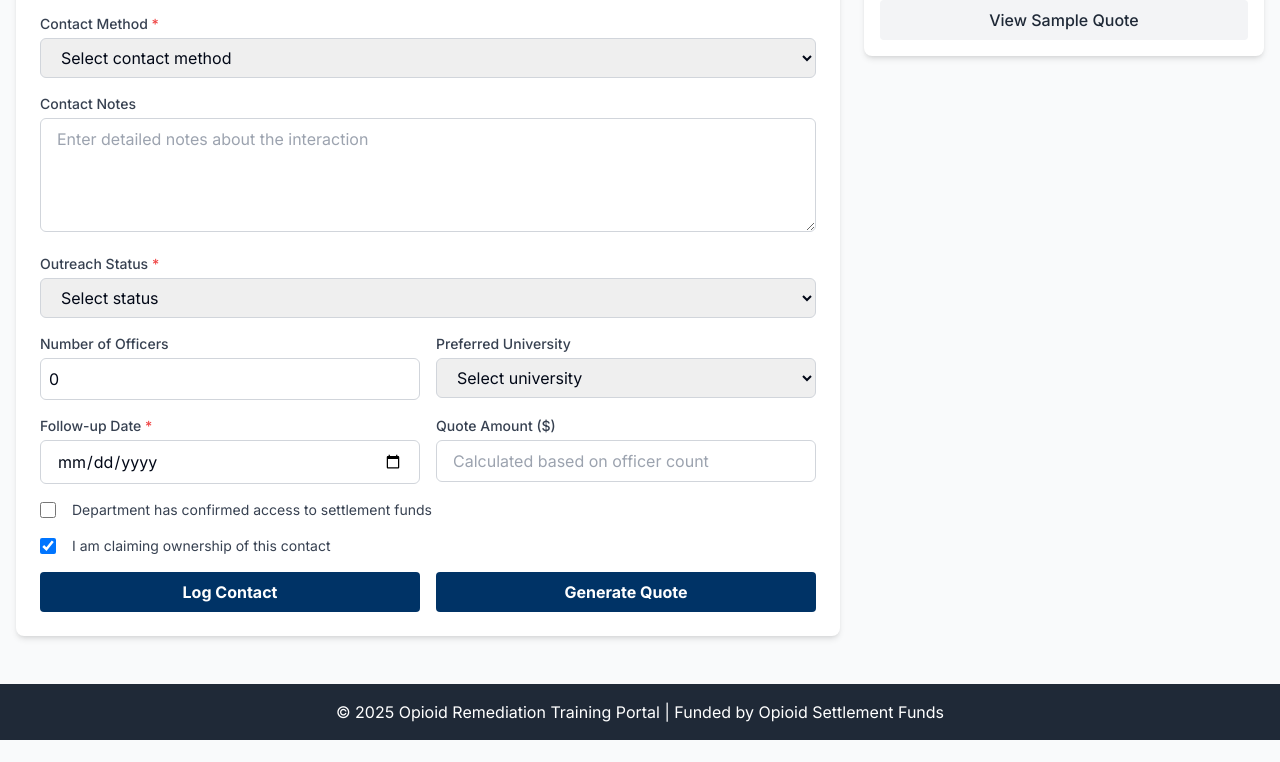
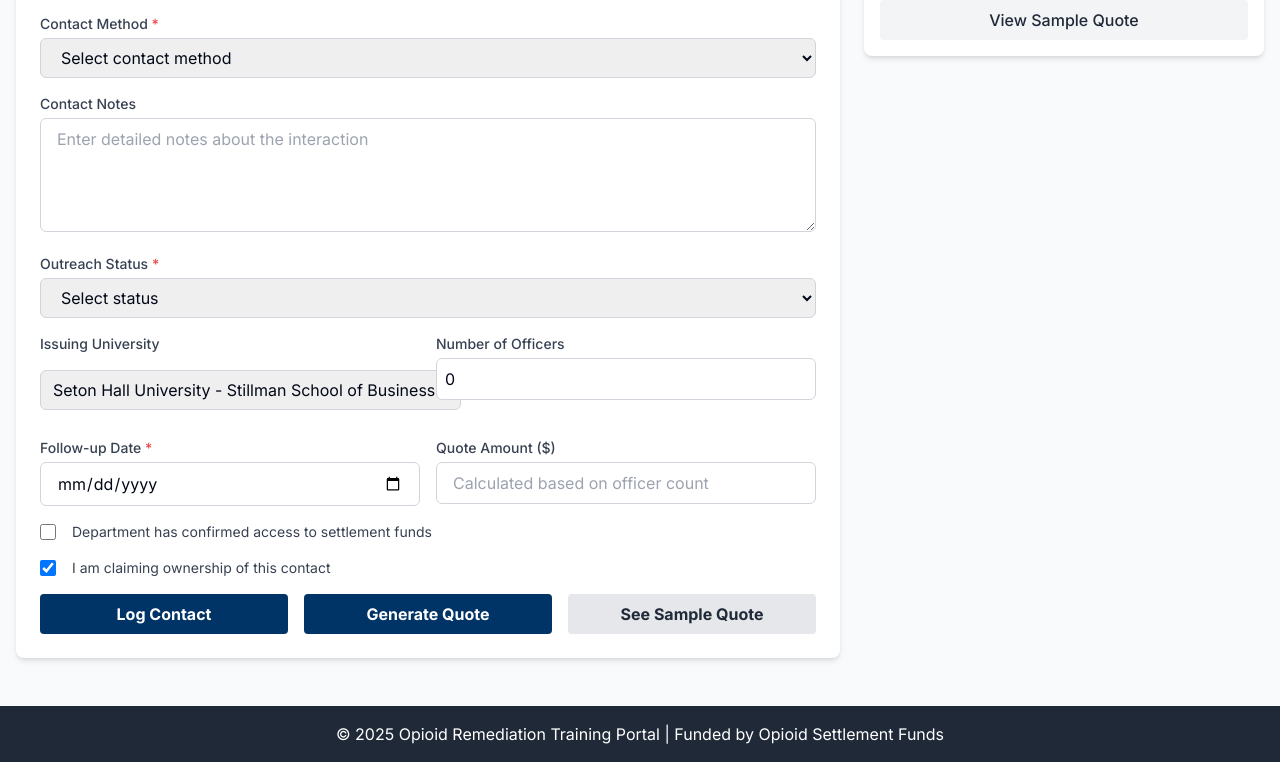
Before and after one commit to ericgr0017/chief-portal, a Next.js app: page /dashboard/outreach in a window 1280 px wide. Shown: the part 912-1674 px from the top of the page. Before the commit the page ends 1652 px from the top, so only its background shows below. Built offline with nearby package versions, Linux system fonts and the light colour scheme.

Commit message:
Add university-based quote generation with Seton Hall University

```diff
--- a/src/app/api/quotes/generate/route.ts
+++ b/src/app/api/quotes/generate/route.ts
@@ -1,8 +1,20 @@
 import { NextRequest, NextResponse } from 'next/server';
 import { fillTemplate } from '@/utils/fillTemplate';
+import { getUniversityById } from '@/data/universities';
 
 export async function POST(request: NextRequest) {
   const formData = await request.json();
+
+  // Get university information (default to Seton Hall if not specified)
+  const universityId = formData.universityId || 'seton-hall';
+  const university = getUniversityById(universityId);
+
+  if (!university) {
+    return NextResponse.json({
+      success: false,
+      message: `University with ID "${universityId}" not found.`
+    }, { status: 404 });
+  }
 
   // Calculate total cost example
   const rawCount = Number(formData.officerCount ?? 0);
@@ -18,7 +30,7 @@ export async function POST(request: NextRequest) {
   });
 
   // Generate a quote number
-  const quoteNumber = `Q-${today.getFullYear()}-${String(today.getMonth() + 1).padStart(2, '0')}-${String(Math.floor(Math.random() * 10000)).padStart(4, '0')}`;
+  const quoteNumber = `${university.id.toUpperCase()}-${today.getFullYear()}-${String(today.getMonth() + 1).padStart(2, '0')}-${String(Math.floor(Math.random() * 10000)).padStart(4, '0')}`;
 
   // Calculate expiration date (30 days from now)
   const expirationDate = new Date(today);
@@ -29,12 +41,21 @@ export async function POST(request: NextRequest) {
     day: 'numeric'
   });
 
+  // Format the university address
+  const formattedAddress = `${university.name}
+${university.school}
+${university.address.street}${university.address.unit ? ', ' + university.address.unit : ''}
+${university.address.city}, ${university.address.state} ${university.address.zip}`;
+
   // Example template (you can store this in a DB or a file):
   const quoteTemplate = `
 =======================================================================
                 OPERATIONAL READINESS TRAINING PROGRAM
                       OFFICIAL PRICE QUOTATION
 =======================================================================
+
+FROM:
+${formattedAddress}
 
 Quote Number: {{quoteNumber}}
 Date: {{date}}
@@ -59,6 +80,7 @@ Training Program: Operational Readiness for Police Officers
 Duration: 2-day intensive training (16 hours total)
 Location: On-site at your department or preferred facility
 Certification: All officers will receive official certification upon completion
+Provider: ${university.name}, ${university.school}
 
 -----------------------------------------------------------------------
 PRICING BREAKDOWN
@@ -89,14 +111,16 @@ PROGRAM BENEFITS
 • Community resource coordination strategies
 • Post-incident support and officer wellness components
 
-To accept this quotation, please contact us at training@chiefportal.org
-or call (555) 123-4567.
+To accept this quotation, please contact us at ${university.contactEmail}
+or call ${university.contactPhone}.
 
 This quote is valid for 30 days from the date of issue.
 
 Sincerely,
 
 The Operational Readiness Training Team
+${university.name}
+${university.school}
 =======================================================================
 `;
 
@@ -117,5 +141,6 @@ The Operational Readiness Training Team
   return NextResponse.json({
     success: true,
     quote: filledQuote,
+    university: university
   });
 }
--- a/src/app/dashboard/outreach/page.tsx
+++ b/src/app/dashboard/outreach/page.tsx
@@ -1,9 +1,27 @@
 "use client";
 
 import DashboardLayout from '@/components/dashboard/DashboardLayout';
-import { useState, FormEvent, ChangeEvent } from 'react';
+import { useState, FormEvent, ChangeEvent, useEffect } from 'react';
+import { getAllUniversities, University } from '@/data/universities';
+import Image from 'next/image';
 
 export default function OutreachPage() {
+  // Add state for universities
+  const [universities, setUniversities] = useState<University[]>([]);
+  const [selectedUniversity, setSelectedUniversity] = useState<University | null>(null);
+
+  // Load universities on component mount
+  useEffect(() => {
+    const allUniversities = getAllUniversities();
+    setUniversities(allUniversities);
+
+    // Set default university (Seton Hall)
+    if (allUniversities.length > 0) {
+      const defaultUniversity = allUniversities.find(u => u.id === 'seton-hall') || allUniversities[0];
+      setSelectedUniversity(defaultUniversity);
+    }
+  }, []);
+
   // Add state for form inputs
   const [formData, setFormData] = useState({
     department: '',
@@ -13,6 +31,7 @@ export default function OutreachPage() {
     followupDate: '',
     notes: '',
     officerCount: '0', // Add officer count for quote generation
+    universityId: 'seton-hall', // Default university
   });
 
   // Add state for errors
@@ -23,6 +42,7 @@ export default function OutreachPage() {
     status: '',
     followupDate: '',
     officerCount: '', // Add error for officer count
+    universityId: '', // Add error for university
     // etc. for other fields if needed
   });
 
@@ -35,6 +55,12 @@ export default function OutreachPage() {
   const handleInputChange = (e: ChangeEvent<HTMLInputElement | HTMLSelectElement | HTMLTextAreaElement>) => {
     const { name, value } = e.target;
     setFormData((prev) => ({ ...prev, [name]: value }));
+
+    // If university changed, update the selected university
+    if (name === 'universityId') {
+      const university = universities.find(u => u.id === value);
+      setSelectedUniversity(university || null);
+    }
 
     // Simple required-field check
     if (!value && (name === 'department' || name === 'contactPerson' || name === 'followupDate')) {
@@ -84,6 +110,45 @@ export default function OutreachPage() {
     return dueDate < today;
   };
 
+  // Function to generate a sample quote
+  const handleSeeSampleQuote = () => {
+    setIsGeneratingQuote(true);
+    setQuoteError('');
+
+    // Sample data
+    const sampleData = {
+      department: "Sample Police Department",
+      contactPerson: "Chief John Smith",
+      officerCount: "25",
+      universityId: formData.universityId // Use the selected university
+    };
+
+    // Call the API with sample data
+    fetch('/api/quotes/generate', {
+      method: 'POST',
+      headers: {
+        'Content-Type': 'application/json',
+      },
+      body: JSON.stringify(sampleData),
+    })
+      .then(response => response.json())
+      .then(data => {
+        if (data.success) {
+          setGeneratedQuote(data.quote);
+          setShowQuoteModal(true);
+        } else {
+          setQuoteError(data.message || 'Failed to generate sample quote. Please try again.');
+        }
+      })
+      .catch(error => {
+        console.error('Error generating sample quote:', error);
+        setQuoteError('An error occurred while generating the sample quote. Please try again.');
+      })
+      .finally(() => {
+        setIsGeneratingQuote(false);
+      });
+  };
+
   // Function to generate a quote
   const handleGenerateQuote = async () => {
     // Validate required fields for quote generation
@@ -94,6 +159,11 @@ export default function OutreachPage() {
 
     if (!formData.officerCount || parseInt(formData.officerCount) <= 0) {
       setQuoteError('Please enter a valid number of officers.');
+      return;
+    }
+
+    if (!formData.universityId) {
+      setQuoteError('Please select a university.');
       return;
     }
 
@@ -110,6 +180,7 @@ export default function OutreachPage() {
           department: formData.department,
           contactPerson: formData.contactPerson,
           officerCount: formData.officerCount,
+          universityId: formData.universityId
         }),
       });
 
@@ -348,6 +419,42 @@ export default function OutreachPage() {
 
               <div className="grid grid-cols-1 md:grid-cols-2 gap-4">
                 <div>
+                  <label htmlFor="universityId" className="block text-sm font-medium text-gray-700 mb-1">
+                    Issuing University
+                  </label>
+                  <div className="flex items-center space-x-4">
+                    <select
+                      id="universityId"
+                      name="universityId"
+                      value={formData.universityId}
+                      onChange={handleInputChange}
+                      className="flex-1 p-2 border border-gray-300 rounded-md focus:ring-blue-500 focus:border-blue-500"
+                    >
+                      {universities.map(university => (
+                        <option key={university.id} value={university.id}>
+                          {university.name} - {university.school}
+                        </option>
+                      ))}
+                    </select>
+
+                    {/* Display university logo */}
+                    {selectedUniversity && (
+                      <div className="w-40 h-16 relative">
+                        <Image
+                          src={selectedUniversity.logoPath}
+                          alt={`${selectedUniversity.name} logo`}
+                          fill
+                          style={{ objectFit: 'contain' }}
+                        />
+                      </div>
+                    )}
+                  </div>
+                  {formErrors.universityId && (
+                    <p className="mt-1 text-sm text-red-600">{formErrors.universityId}</p>
+                  )}
+                </div>
+
+                <div>
                   <label htmlFor="officerCount" className="block text-sm font-medium text-gray-700 mb-1">
                     Number of Officers
                   </label>
@@ -363,25 +470,6 @@ export default function OutreachPage() {
                   {formErrors.officerCount && (
                     <p className="mt-1 text-sm text-red-600">{formErrors.officerCount}</p>
                   )}
-                </div>
-
-                <div>
-                  <label htmlFor="preferredUniversity" className="block text-sm font-medium text-gray-700 mb-1">
-                    Preferred University
-                  </label>
-                  <select
-                    id="preferredUniversity"
-                    className="w-full px-4 py-2 border border-gray-300 rounded-md focus:ring-blue-500 focus:border-blue-500"
-                  >
-                    <option value="">Select university</option>
-                    <option value="university1">University of Washington</option>
-                    <option value="university2">University of Michigan</option>
-                    <option value="university3">University of Texas</option>
-                    <option value="university4">University of Florida</option>
-                    <option value="university5">University of California</option>
-                    <option value="university6">University of New York</option>
-                    <option value="undecided">Undecided</option>
-                  </select>
                 </div>
               </div>
 
@@ -459,6 +547,14 @@ export default function OutreachPage() {
                   className="flex-1 bg-police-blue hover:bg-blue-700 text-white font-bold py-2 px-4 rounded focus:outline-none focus:shadow-outline"
                 >
                   {isGeneratingQuote ? 'Generating...' : 'Generate Quote'}
+                </button>
+                <button
+                  type="button"
+                  onClick={handleSeeSampleQuote}
+                  disabled={isGeneratingQuote}
+                  className="flex-1 bg-gray-200 hover:bg-gray-300 text-gray-800 font-bold py-2 px-4 rounded focus:outline-none focus:shadow-outline"
+                >
+                  See Sample Quote
                 </button>
               </div>
             </form>
--- /dev/null
+++ b/src/data/universities.ts
@@ -0,0 +1,45 @@
+// Database of universities that can issue quotes
+export interface University {
+  id: string;
+  name: string;
+  school: string;
+  address: {
+    street: string;
+    unit?: string;
+    city: string;
+    state: string;
+    zip: string;
+  };
+  contactEmail: string;
+  contactPhone: string;
+  logoPath: string;
+}
+
+// Universities database
+export const universities: University[] = [
+  {
+    id: "seton-hall",
+    name: "Seton Hall University",
+    school: "Stillman School of Business",
+    address: {
+      street: "511 South Orange Avenue",
+      unit: "#2140",
+      city: "Newark",
+      state: "New Jersey",
+      zip: "07103"
+    },
+    contactEmail: "training@stillman.shu.edu",
+    contactPhone: "(973) 761-9000",
+    logoPath: "/images/universities/seton-hall-logo.png"
+  }
+];
+
+// Function to get a university by ID
+export function getUniversityById(id: string): University | undefined {
+  return universities.find(university => university.id === id);
+}
+
+// Function to get all universities
+export function getAllUniversities(): University[] {
+  return universities;
+}
```
Also changed, not shown: public/images/universities/seton-hall-logo.png (added).
